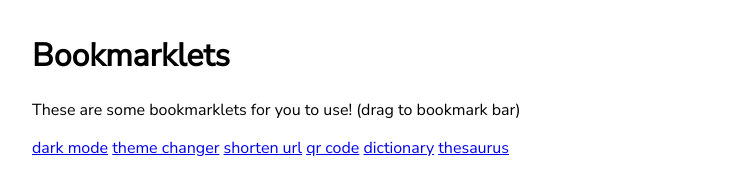
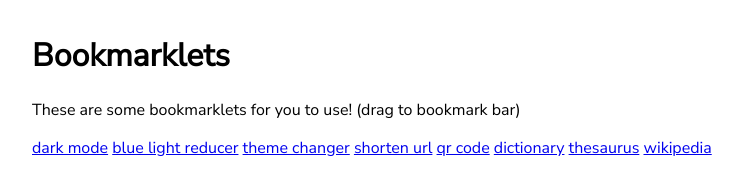
Before and after one commit to reallycoolthing/bookmarklets, a plain HTML site: page index.html in a window 1280 px wide. Shown: the whole page, without its empty margins (6-748 px from the left). Drawn offline with Linux system fonts and the light colour scheme.

Commit message:
added new bookmarklets
search on wikipedia and blue light reducer

```diff
--- a/index.html
+++ b/index.html
@@ -14,10 +14,12 @@
     <h1>Bookmarklets</h1>
     <p>These are some bookmarklets for you to use! (drag to bookmark bar)</p>
     <a href="javascript:(d=>{d.head.appendChild(d.createElement('style')).innerText='html,img,video{filter:invert(1)hue-rotate(180deg)sepia(0.075)grayscale(0.05);filter:invert(0.8)hue-rotate(180deg)sepia(0.75)grayscale(0.05))}';})(document);">dark mode</a>
+    <a href="javascript: (d => {d.head.appendChild(d.createElement('style')).innerText = 'html,img,video{-webkit-filter:sepia(0.35)grayscale(0.15);filter:sepia(0.35)grayscale(0.15)bodybackground:%23000}';})(document);">blue light reducer</a>
     <a href="javascript:(d=>{ d.head.appendChild(d.createElement('style')).innerText = 'html,img,video { -webkit-filter: invert(0) hue-rotate(180deg) sepia(0.15); filter:invert(0) sepia(0.15) hue-rotate(180deg) bodybackground:%23000 }'; })(document);">theme changer</a>
     <a href="javascript:(function(){window.open('http://is.gd/create.php?longurl='+encodeURIComponent(location.href))})();">shorten url</a>
     <a href="javascript:(function(){window.open('https://chart.apis.google.com/chart?cht=qr&chs=100x100&choe=UTF-8&chld=H|0&chl='+encodeURIComponent(location.href))})();">qr code</a>
     <a href="javascript:(function(){var e=prompt('What word would you like to define?');window.open('https://dictionary.com/browse/'+e);})();">dictionary</a>
     <a href="javascript:(function(){var e=prompt('What word would you like to find a synonym for?');window.open('https://thesaurus.com/browse/'+e);})();">thesaurus</a>
+    <a href="javascript:(function(){var e = prompt('What would you like to search for on Wikipedia??');window.open('https://en.wikipedia.org/wiki/'+e);})();">wikipedia</a>
   </body>
 </html>
```
